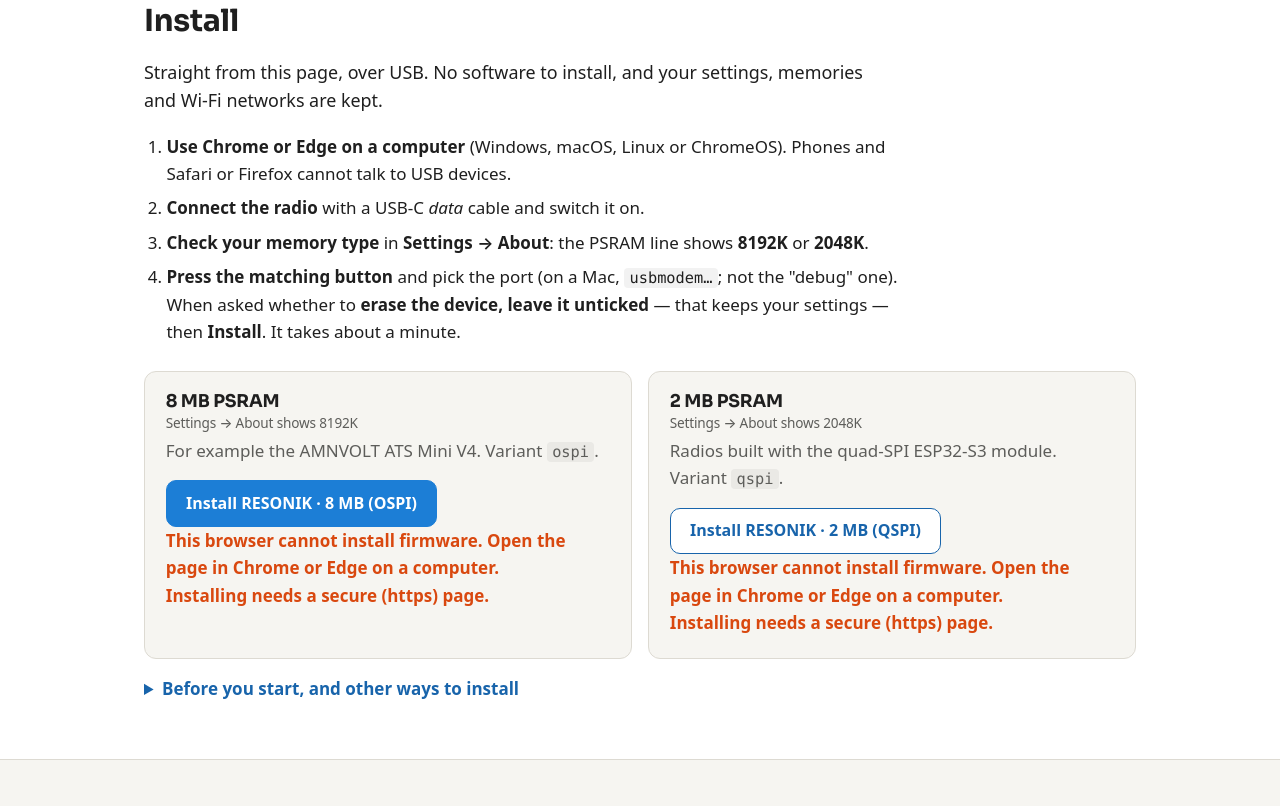
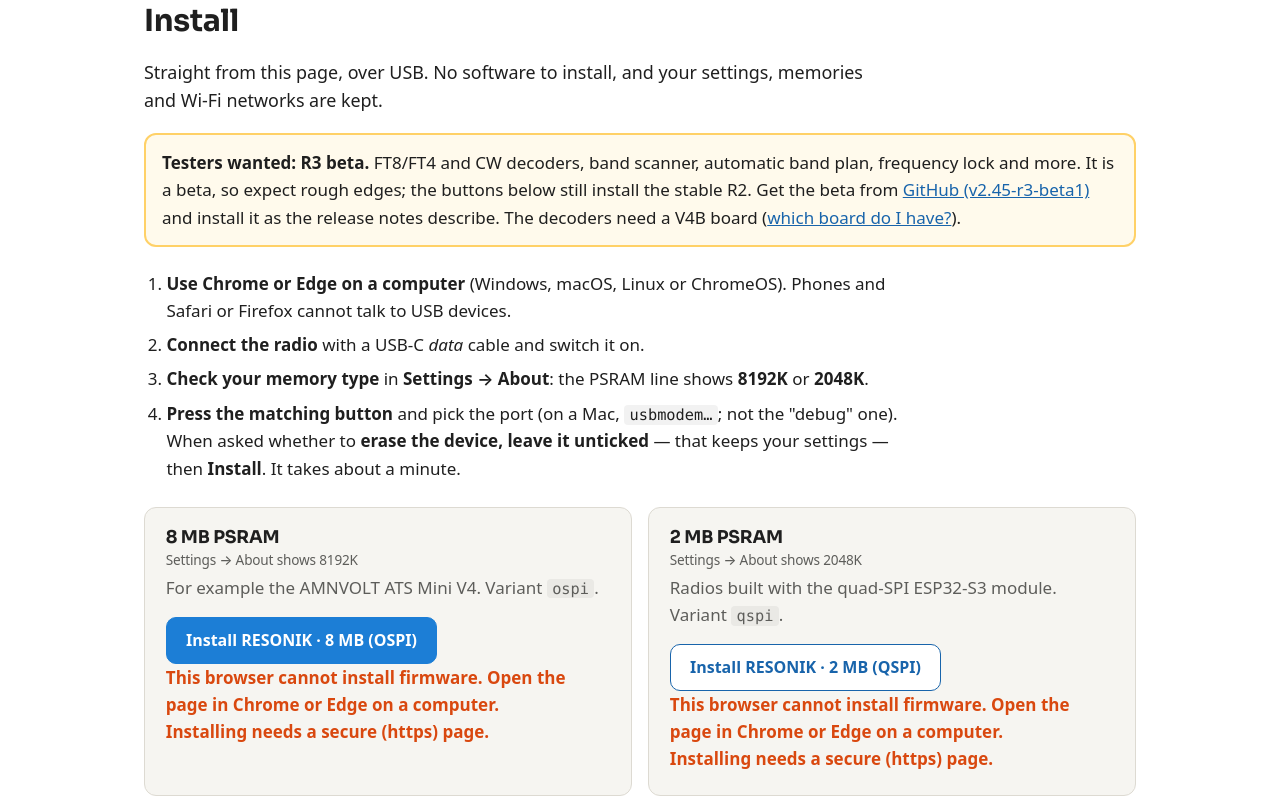
Before and after one commit to ep3mhb/resonik-ats-mini, a plain HTML site: page website/index.html in a window 1280 px wide. Shown: the part 734-1540 px from the top of the page. Drawn offline with Linux system fonts and the light colour scheme; no server answers.

Commit message:
Website: R3 beta note on the home page

```diff
--- a/website/index.html
+++ b/website/index.html
@@ -75,6 +75,9 @@
       <div class="wrap">
         <h2>Install</h2>
         <p class="lead">Straight from this page, over USB. No software to install, and your settings, memories and Wi-Fi networks are kept.</p>
+        <div class="beta">
+          <p><b>Testers wanted: R3 beta.</b> FT8/FT4 and CW decoders, band scanner, automatic band plan, frequency lock and more. It is a beta, so expect rough edges; the buttons below still install the stable R2. Get the beta from <a href="https://github.com/ep3mhb/resonik-ats-mini/releases/tag/v2.45-r3-beta1" rel="noopener">GitHub (v2.45-r3-beta1)</a> and install it as the release notes describe. The decoders need a V4B board (<a href="hardware/#versions">which board do I have?</a>).</p>
+        </div>
 
         <ol class="steps">
           <li><b>Use Chrome or Edge on a computer</b> (Windows, macOS, Linux or ChromeOS). Phones and Safari or Firefox cannot talk to USB devices.</li>
@@ -148,6 +151,7 @@
         <h2>فارسی</h2>
         <p class="lead">RESONIK فریم‌وری رایگان و متن‌باز برای رادیوی جیبی <bdi>ATS Mini</bdi> است، بر پایهٔ فریم‌ور رسمی <bdi>ats-mini 2.45</bdi>، با حالت <bdi>CW</bdi>، نقشهٔ باند <bdi>IARU</bdi> منطقهٔ ۱ و انتخاب خودکار <bdi>LSB/USB</bdi>، ساعت دوگانهٔ <bdi>UTC</bdi> و محلی، نمایش زمان باقی‌ماندهٔ باتری، تضعیف خودکار؛ و از نسخهٔ <bdi>R2</bdi>: منوی جدید با شش دسته، ردیاب بیکن‌های <bdi>NCDXF/IARU</bdi>، اسکن حافظه‌ها، ثبت سیگنال، شرایط انتشار امواج، کنترل <bdi>CAT</bdi> و برنامهٔ ایستگاه‌های <bdi>EiBi</bdi> همراه با روزهای پخش.</p>
         <p>به‌روزرسانی رایگان فریمور رادیو <bdi>ATS Mini</bdi> مدل‌های <bdi>V3</bdi>، <bdi>V4</bdi> و <bdi>V4B</bdi>، با نصب مستقیم از مرورگر.</p>
+        <div class="beta"><p><b>نسخه‌ی آزمایشی <bdi>R3</bdi> (بتا):</b> دیکودر <bdi>FT8/FT4</bdi> و <bdi>CW</bdi>، اسکنر باند، نقشه‌ی باند خودکار، قفل فرکانس و امکانات دیگر. این نسخه بتا است و ممکن است ایراد داشته باشد؛ دکمه‌های نصب این صفحه همچنان نسخه‌ی پایدار <bdi>R2</bdi> را نصب می‌کنند. دریافت از <a href="https://github.com/ep3mhb/resonik-ats-mini/releases/tag/v2.45-r3-beta1" rel="noopener"><bdi>GitHub</bdi></a>. دیکودرها برد <bdi>V4B</bdi> می‌خواهند (<a href="hardware/#fa">برد من کدام است؟</a>).</p></div>
         <ol class="steps">
           <li>این صفحه را در <b>Chrome</b> یا <b>Edge</b> روی کامپیوتر باز کنید (گوشی پشتیبانی نمی‌شود).</li>
           <li>رادیو را با کابل <bdi>USB-C</bdi> که داده را منتقل می‌کند وصل و روشن کنید.</li>
--- a/website/site.css
+++ b/website/site.css
@@ -100,3 +100,6 @@ footer .hint { color: #8d8c88; }
 
 .stats { margin: 0.8rem 0 0; font-size: 0.95rem; color: var(--muted); }
 .stats b { color: var(--text); }
+
+.beta { border: 2px solid #FFD167; background: rgba(255,209,103,.12); border-radius: 12px; padding: .2rem 1rem; margin: 1rem 0 1.4rem; }
+.beta p { margin: .7rem 0; }
```
